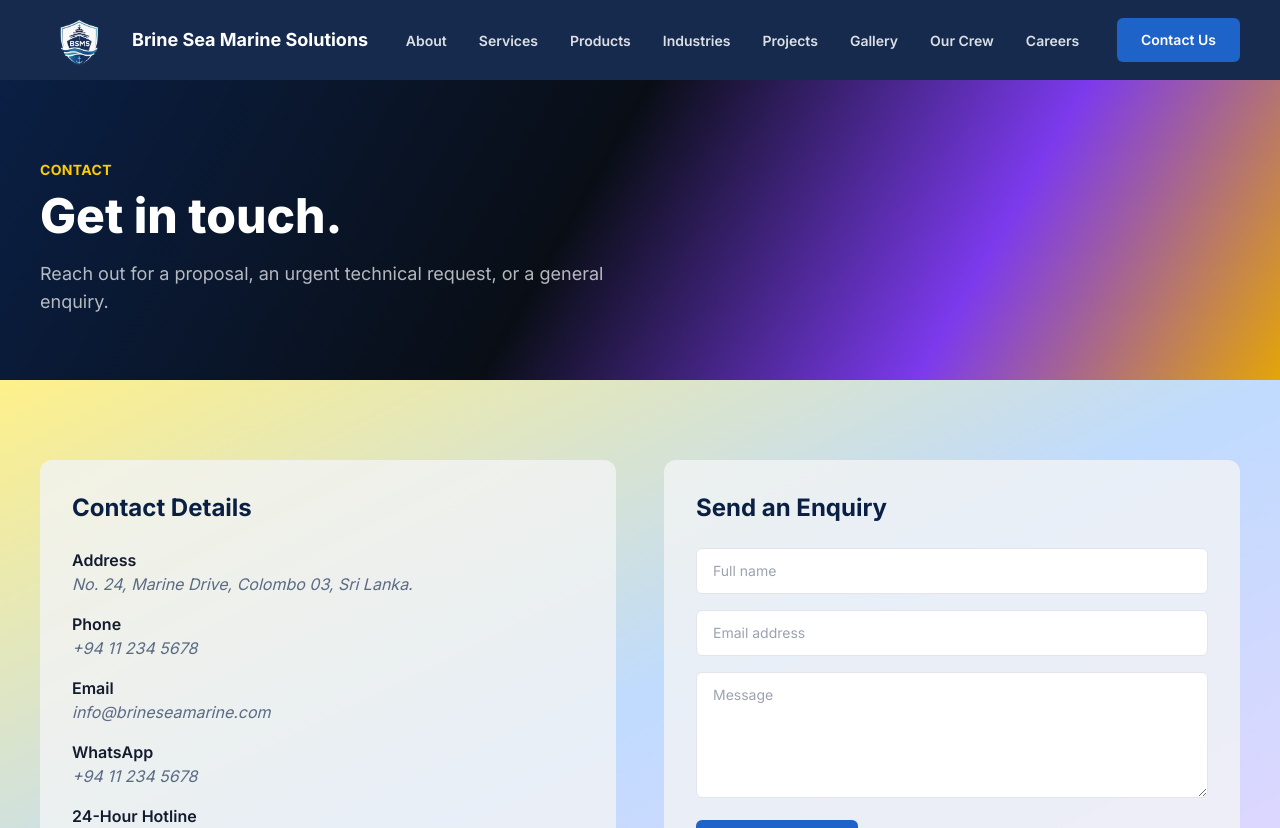
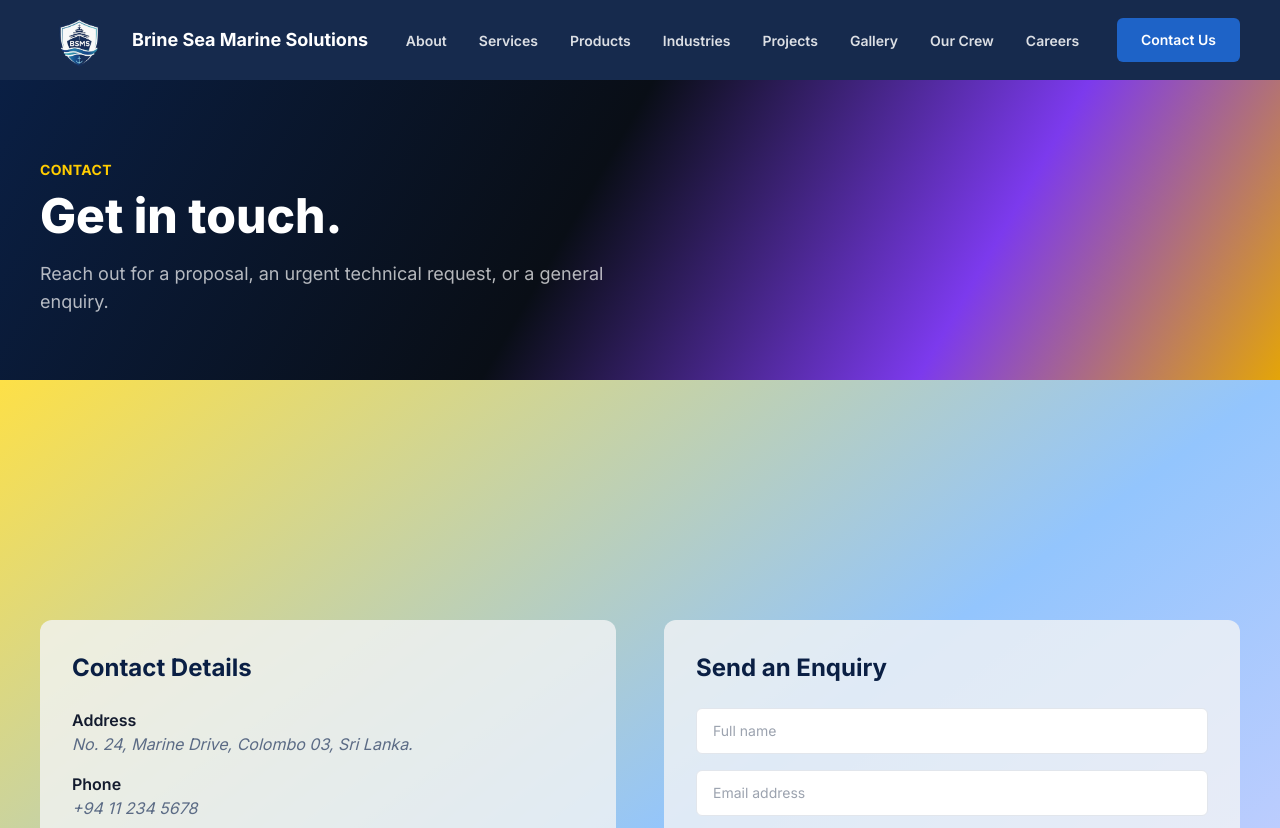
Before and after one commit to sayuofficeuser/brine-sea-marine, a Next.js app: page /contact in a window 1280 px wide. Shown: the top 828 px of the page. Built offline with nearby package versions, Linux system fonts and the light colour scheme.

Commit message:
change BG colours

```diff
--- a/app/careers/page.tsx
+++ b/app/careers/page.tsx
@@ -13,7 +13,7 @@ export default function CareersPage() {
         description="We're always interested in hearing from qualified marine engineers and technical staff."
       />
 
-      <section className="section-white !bg-gradient-to-br !from-yellow-200 !via-blue-200 !to-purple-200 py-20">
+      <section className="section-white !bg-gradient-to-br !from-yellow-300 !via-blue-300 !to-purple-600 py-20">
         <div className="container-page max-w-2xl">
           <motion.div
             initial={{ opacity: 0, y: 24 }}
--- a/app/contact/page.tsx
+++ b/app/contact/page.tsx
@@ -12,7 +12,7 @@ export default function ContactPage() {
         description="Reach out for a proposal, an urgent technical request, or a general enquiry."
       />
 
-      <section className="section-white !bg-gradient-to-br !from-yellow-200 !via-blue-200 !to-purple-200 py-20">
+      <section className="section-white !bg-gradient-to-br !from-yellow-300 !via-blue-300 !to-purple-200 py-60">
         <div className="container-page grid md:grid-cols-2 gap-12">
           <motion.div
             initial={{ opacity: 0, x: -30 }}
--- a/app/gallery/page.tsx
+++ b/app/gallery/page.tsx
@@ -22,7 +22,7 @@ export default function GalleryPage() {
         description="A look at our vessels, workshops, and operations."
       />
 
-      <section className="section-white !bg-gradient-to-br !from-yellow-200 !via-blue-200 !to-purple-200 py-20">
+      <section className="section-white !bg-gradient-to-br !from-yellow-300 !via-blue-300 !to-purple-600 py-20">
         <div className="container-page grid sm:grid-cols-2 md:grid-cols-3 gap-4">
           {GALLERY_IMAGES.map((src, i) => (
             <motion.div
--- a/app/industries/page.tsx
+++ b/app/industries/page.tsx
@@ -20,7 +20,7 @@ export default function IndustriesPage() {
         description="We work with organisations that need reliable technical partners, not just vendors."
       />
 
-      <section className="section-white !bg-gradient-to-br !from-yellow-200 !via-blue-200 !to-purple-200 py-20">
+      <section className="section-white !bg-gradient-to-br !from-yellow-300 !via-blue-300 !to-purple-600 py-20">
         <div className="container-page grid md:grid-cols-2 gap-x-12 gap-y-10">
           {INDUSTRIES.map((ind, i) => (
             <motion.div
```
